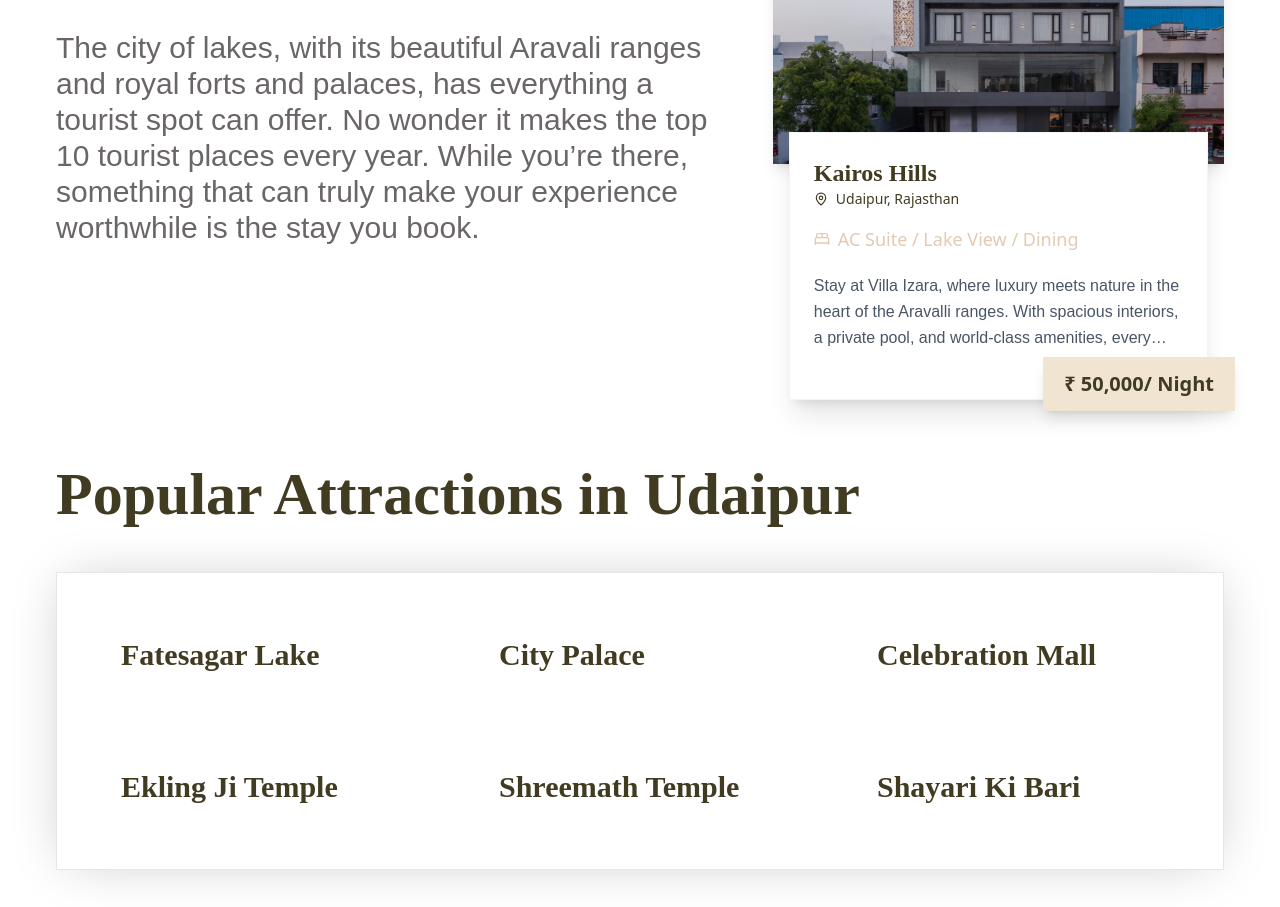
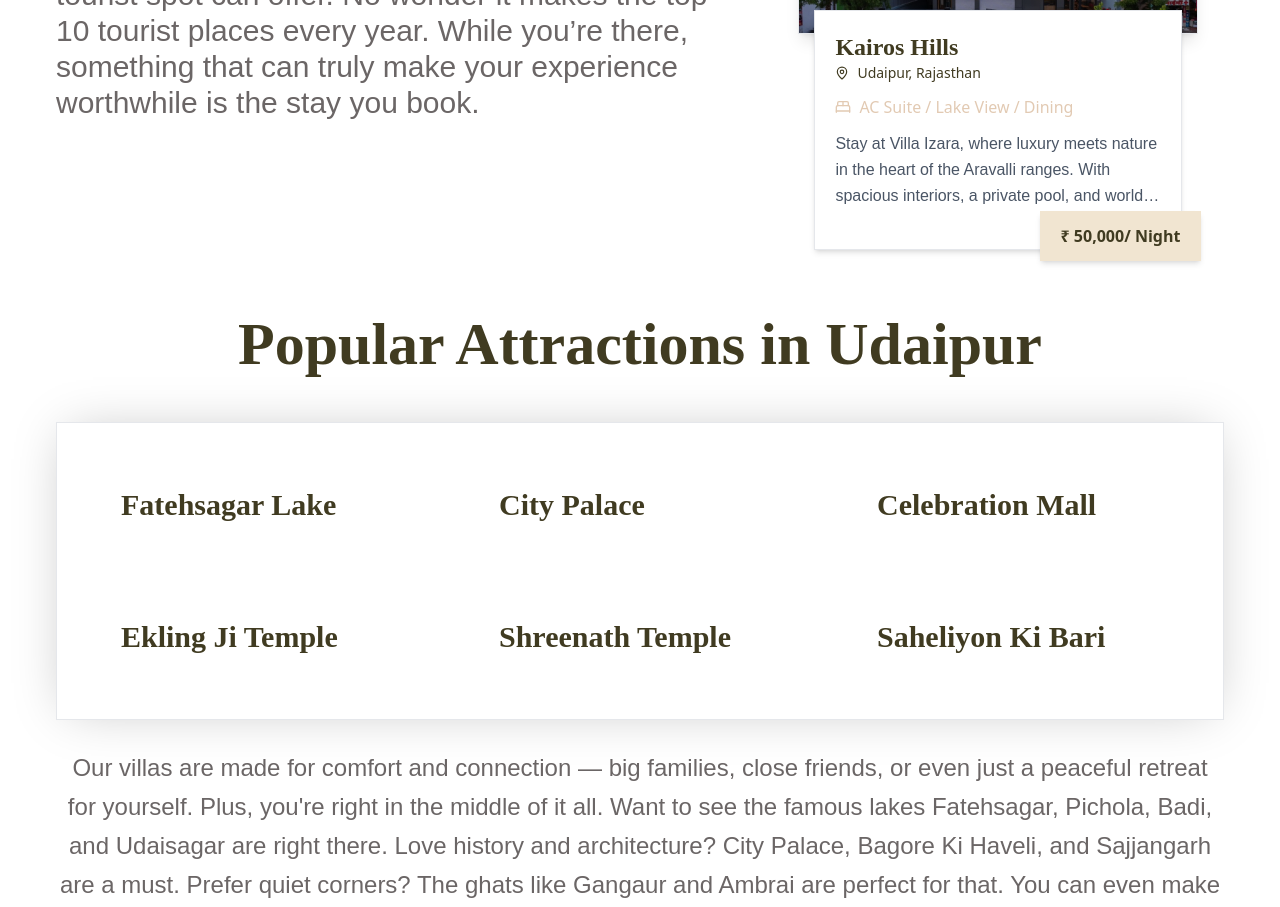
Before and after one commit to krunalvegda02/ValouraStays, a React (Vite) app: page /destinations/udaipur in a window 1280 px wide. Shown: the part 1880-2787 px from the top of the page. Built offline with nearby package versions, Linux system fonts and the light colour scheme; a web font is replaced by a local one.

Commit message:
Refactor BottomCard and PopularAttraction components for improved layout and responsiveness; enhance UdaipurPage with better text styling; update Card component for consistent design; add animations in CSS for enhanced user experience.

```diff
--- a/src/Pages/Udaipur/BottomCard.jsx
+++ b/src/Pages/Udaipur/BottomCard.jsx
@@ -78,7 +78,7 @@ const BottomCard = () => {
                 variant="primary"
                 className='px-4 sm:px-6 py-1 sm:py-2 h-auto'
               >
-            <p className='text-white text-xs sm:text-sm lg:text-base'>
+                <p className='text-white text-sm sm:text-sm lg:text-base'>
                   Book Now
                 </p>
               </Button>
--- a/src/Pages/Udaipur/PopularAttraction.jsx
+++ b/src/Pages/Udaipur/PopularAttraction.jsx
@@ -1,49 +1,87 @@
-import React from 'react'
-import Theme from '../../Constants/Theme'
+import React from "react";
+import Theme from "../../Constants/Theme";
+import { Landmark, Building2, ShoppingBag, Church, Sun, Leaf } from "lucide-react";
 
 const PopularAttraction = () => {
     const attractions = [
-        "Fatesagar Lake",
-        "City Palace",
-        "Celebration Mall",
-        "Ekling Ji Temple",
-        "Shreemath Temple",
-        "Shayari Ki Bari"
-    ]
+        { name: "Fatehsagar Lake", icon: <Sun className="w-5 h-5 text-[#403B21]" /> },
+        { name: "City Palace", icon: <Landmark className="w-5 h-5 text-[#403B21]" /> },
+        { name: "Celebration Mall", icon: <ShoppingBag className="w-5 h-5 text-[#403B21]" /> },
+        { name: "Ekling Ji Temple", icon: <Church className="w-5 h-5 text-[#403B21]" /> },
+        { name: "Shreenath Temple", icon: <Building2 className="w-5 h-5 text-[#403B21]" /> },
+        { name: "Saheliyon Ki Bari", icon: <Leaf className="w-5 h-5 text-[#403B21]" /> },
+    ];
 
     return (
-        <div className='section-container px-4 sm:px-6 lg:px-20'>
-            <div className='my-12 sm:my-16'>
-                <h2 className={`text-[${Theme.colors.text}] text-2xl sm:text-4xl lg:text-6xl font-bold mb-8 sm:mb-12 font-serif `}>
+        <div className="section-container px-4 sm:px-6 lg:px-20">
+            <div className="my-12 sm:my-16">
+                <h2
+                    className={`text-[${Theme.colors.text}] text-2xl sm:text-4xl lg:text-6xl font-bold mb-8 sm:mb-12 font-serif text-center`}
+                >
                     Popular Attractions in Udaipur
                 </h2>
 
-                <div className='border border-gray-200 p-4 sm:p-6 lg:p-8 backdrop-blur-sm shadow-[0_0_50px_-12px_rgba(0,0,0,0.25)] rounded-none'>
-                    <div className='grid grid-cols-1 sm:grid-cols-2 md:grid-cols-3 gap-4 sm:gap-6 lg:gap-8'>
+                {/* 🌿 Mobile View (Premium earthy style) */}
+                <div className="block sm:hidden border border-[#E2CAB3]/70 p-5 rounded-2xl shadow-xl backdrop-blur-lg  relative overflow-hidden">
+
+                    {/* ✨ Animated soft background gradient shimmer */}
+                    <div className="absolute inset-0 opacity-80 animate-gradient-x"></div>
+
+                    <div className="relative grid grid-cols-1 gap-4 z-10">
+                        {attractions.map((item, index) => (
+                            <div
+                                key={index}
+                                className="flex items-center space-x-4 p-4 bg-[#F1E5D1]/70 backdrop-blur-md rounded-xl border border-[#E2CAB3]/60 shadow-sm hover:shadow-lg hover:scale-[1.02] transition-all duration-500 cursor-pointer group relative overflow-hidden"
+                            >
+                                {/* ✨ Glow border highlight */}
+                                <div className="absolute inset-0 opacity-0 group-hover:opacity-100 transition-opacity duration-500 bg-gradient-to-r from-[#E2CAB3]/50 to-[#F1E5D1]/40 rounded-xl"></div>
+
+                                {/* Icon container with subtle inner light */}
+                                <div className="relative w-12 h-12 rounded-xl bg-white flex items-center justify-center shadow-inner group-hover:shadow-md group-hover:scale-110 transition-all duration-500">
+                                    <div className="animate-pulse-slow">{item.icon}</div>
+                                </div>
+
+                                {/* Attraction name */}
+                                <h3 className="relative text-lg font-semibold text-[#403B21] group-hover:text-[#6B6666] tracking-wide transition-colors duration-300">
+                                    {item.name}
+                                </h3>
+                            </div>
+                        ))}
+                    </div>
+                </div>
+
+                {/* 🌄 Desktop (unchanged) */}
+                <div className="hidden sm:block border border-gray-200 p-4 sm:p-6 lg:p-8 backdrop-blur-sm shadow-[0_0_50px_-12px_rgba(0,0,0,0.25)] rounded-none">
+                    <div className="grid grid-cols-1 sm:grid-cols-2 md:grid-cols-3 gap-4 sm:gap-6 lg:gap-8">
                         {attractions.map((attraction, index) => (
                             <div
                                 key={index}
                                 className={`p-4 sm:p-6 lg:p-8 text-[${Theme.colors.text}] transition-all duration-300 hover:scale-105 cursor-pointer group`}
                             >
-                                <h2 className='text-xl sm:text-2xl lg:text-3xl font-semibold transition-colors duration-300 '>
-                                    {attraction}
+                                <h2 className="text-xl sm:text-2xl lg:text-3xl font-semibold transition-colors duration-300">
+                                    {attraction.name}
                                 </h2>
                             </div>
                         ))}
                     </div>
                 </div>
 
-                <p className={`text-[${Theme.colors.darkText}] my-4 sm:my-7 text-base sm:text-lg lg:text-2xl text-center leading-relaxed`}>
-                    Our villas are made for comfort and connection, big families, close friends, or even just a
-                    peaceful retreat for yourself. Plus, you’re right in the middle of it all. Want to see the famous
-                    lakes? Fatehsagar, Pichola, Badi, and Udaisagar are right there. Love history and architecture?
-                    City Palace, Bagore Ki Haveli, and Sajjangarh are a must. Prefer quiet corners? The ghats like
-                    Gangaur and Ambrai are perfect for that. You can even make a quick trip to Shreenathji or
-                    Jagdish Temple if you’re in the mood for something spiritual.
+                <p
+                    className={`text-[${Theme.colors.darkText}] my-4 sm:my-7 text-base sm:text-lg lg:text-2xl text-center leading-relaxed`}
+                >
+                    Our villas are made for comfort and connection — big families, close
+                    friends, or even just a peaceful retreat for yourself. Plus, you're
+                    right in the middle of it all. Want to see the famous lakes
+                    Fatehsagar, Pichola, Badi, and Udaisagar are right there. Love
+                    history and architecture? City Palace, Bagore Ki Haveli, and
+                    Sajjangarh are a must. Prefer quiet corners? The ghats like Gangaur
+                    and Ambrai are perfect for that. You can even make a quick trip to
+                    Shreenathji or Jagdish Temple if you're in the mood for something
+                    spiritual.
                 </p>
             </div>
         </div>
-    )
-}
+    );
+};
 
-export default PopularAttraction
+export default PopularAttraction;
--- a/src/Pages/Udaipur/Villas.jsx
+++ b/src/Pages/Udaipur/Villas.jsx
@@ -68,7 +68,7 @@ memories.`,
                             {/* Text Section */}
                             <div className="md:w-3/5 text-center md:text-left space-y-3 md:space-y-4">
                                 <p
-                                    className={`text-xl sm:text-2xl md:text-3xl text-[${Theme.colors.darkText}]`}
+                                    className={`text-sm sm:text-2xl md:text-3xl text-[${Theme.colors.darkText}]`}
                                 >
                                     {index === 0 &&
                                         "And here’s the thing — where you stay makes a huge difference. Imagine waking up to those stunning views, having space for everyone to relax, and winding down by the pool or in a quiet gazebo. That’s exactly what we’ve built with Veloura Stays."
--- a/src/components/Card.jsx
+++ b/src/components/Card.jsx
@@ -8,9 +8,9 @@ const Card = ({ image, title, location, amenities, description, price, link }) =
   const navigate = useNavigate();
 
   return (
-    <div className="group cursor-pointer transform hover:-translate-y-2 transition duration-300 max-w-sm sm:max-w-md md:max-w-lg mx-auto">
-      {/* Image with Shadow and Overlay */}
-      <div className="relative overflow-hidden shadow-lg">
+    <div className="group cursor-pointer transform hover:-translate-y-2 transition duration-300 w-[90%] sm:w-[80%] md:w-[320px] lg:w-[360px] xl:w-[400px] mx-auto">
+      {/* Image Section */}
+      <div className="relative overflow-hidden shadow-lg border border-gray-200">
         {/* Overlay on Hover */}
         <div className="absolute inset-0 bg-gradient-to-t from-black/20 to-transparent z-10 group-hover:bg-black/50 transition duration-300"></div>
 
@@ -20,45 +20,46 @@ const Card = ({ image, title, location, amenities, description, price, link }) =
             onClick={() => navigate(link || "/")}
             icon={false}
             variant="primary"
-            className="px-6 py-2 sm:px-8 sm:py-3 text-base sm:text-lg font-semibold transform scale-90 group-hover:scale-100 transition duration-300"
+            className="px-4 py-2 sm:px-6 sm:py-3 text-sm sm:text-base font-semibold transition-transform duration-300 transform group-hover:scale-105"
           >
             Book Your Villa
           </Button>
         </div>
 
+        {/* Image */}
         <img
           src={image}
           alt={title}
-          className="w-full h-56 sm:h-64 md:h-72 object-cover group-hover:scale-110 transition duration-500"
+          className="w-full h-44 sm:h-56 md:h-64 object-cover group-hover:scale-110 transition duration-500"
           loading="lazy"
           draggable={false}
         />
       </div>
 
-      {/* Content */}
-      <div className="relative bg-white shadow-xl -mt-8 mx-4 z-20 border border-gray-100 group-hover:shadow-2xl transition duration-300">
-        <div className="p-4 sm:p-6 pt-6">
-          {/* Title & Location */}
-          <div className="mb-3 sm:mb-4">
-            <h3 className={`text-xl sm:text-2xl font-bold text-[${Theme.colors.text}] truncate`}>
+      {/* Card Content */}
+      <div className="relative bg-white shadow-md border border-gray-200 -mt-6 mx-3 sm:mx-4 z-20 group-hover:shadow-xl transition duration-300">
+        <div className="p-3 sm:p-4 md:p-5">
+          {/* Title and Location */}
+          <div className="mb-2 sm:mb-3">
+            <h3 className={`text-lg sm:text-xl md:text-2xl font-bold text-[${Theme.colors.text}]`}>
               {title}
             </h3>
             <div className={`flex items-center text-[${Theme.colors.text}] text-xs sm:text-sm`}>
-              <MapPin size={14} className="mr-2" />
+              <MapPin size={14} className="mr-1 sm:mr-2" />
               <span>{location}</span>
             </div>
           </div>
 
           {/* Amenities */}
           <div
-            className={`flex items-center text-[${Theme.colors.lightText}] text-base sm:text-lg mb-3 font-medium`}
+            className={`flex items-center text-[${Theme.colors.lightText}] text-sm sm:text-base mb-2 sm:mb-3 font-medium`}
           >
-            <BedDouble size={16} className="mr-2" />
+            <BedDouble size={16} className="mr-1 sm:mr-2" />
             <span>{amenities}</span>
           </div>
 
           {/* Description */}
-          <p className="text-gray-600 text-sm sm:text-base leading-relaxed mb-6 pt-2 font-sans line-clamp-3">
+          <p className="text-gray-600 text-xs sm:text-sm md:text-base leading-relaxed mb-5 line-clamp-3">
             {description}
           </p>
         </div>
@@ -66,9 +67,9 @@ const Card = ({ image, title, location, amenities, description, price, link }) =
         {/* Price Tag */}
         <Button
           icon={false}
-          className={`absolute -bottom-3 -right-7 px-4 py-2 sm:px-5 sm:py-3 shadow-lg  text-sm sm:text-base`}
+          className="absolute -bottom-3 -right-5 px-3 py-1 sm:px-4 sm:py-2 md:px-5 md:py-3 text-xs sm:text-sm md:text-base shadow-md"
         >
-          <div className="text-lg sm:text-xl whitespace-nowrap">
+          <div className="whitespace-nowrap">
             <span>{price}</span>/ Night
           </div>
         </Button>
--- a/src/layout/Navbar.jsx
+++ b/src/layout/Navbar.jsx
@@ -122,7 +122,7 @@ const Navbar = () => {
               </Button>
 
               {/* Mobile toggle */}
-              <div onClick={() => setIsMenuOpen(!isMenuOpen)} className={`xl:hidden p-2 sm:p-3 rounded-lg bg-[${Theme.colors.background}] border border-white/40 hover:bg-[${Theme.colors.background}]/80 transition-all`} aria-label="Toggle menu">
+              <div onClick={() => setIsMenuOpen(!isMenuOpen)} className={`xl:hidden p-2 sm:p-3 rounded-lg bg-[${Theme.colors.lightText}] border border-white/40 hover:bg-[${Theme.colors.background}]/80 transition-all`} aria-label="Toggle menu">
                 <div className="flex flex-col justify-center space-y-1.5">
                   <span className={`block h-0.5 bg-current transition-all ${isMenuOpen ? 'rotate-45 translate-y-1.5 w-6' : 'w-6'}`}></span>
                   <span className={`block h-0.5 bg-current transition-all ${isMenuOpen ? 'opacity-0' : 'w-6'}`}></span>
```
Also changed, not shown: src/Pages/Udaipur/UdaipurPage.jsx (+13 -6 lines), src/index.css (+34 -0 lines). Lines whose indentation alone changed are shown as unchanged.
